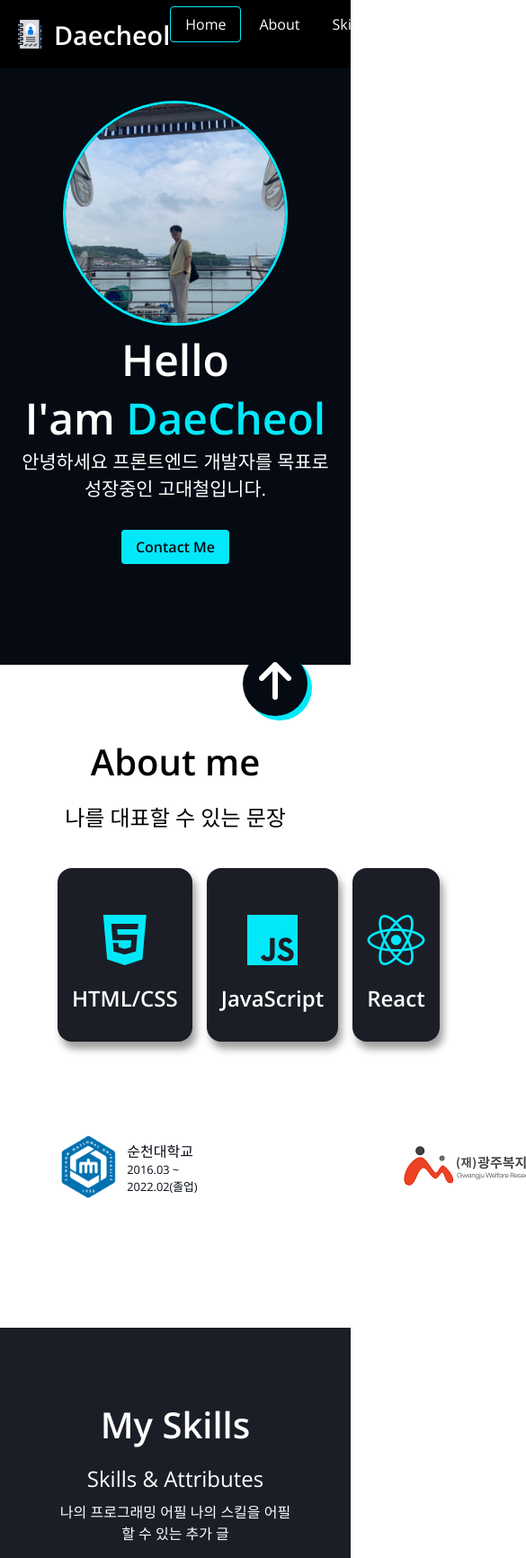
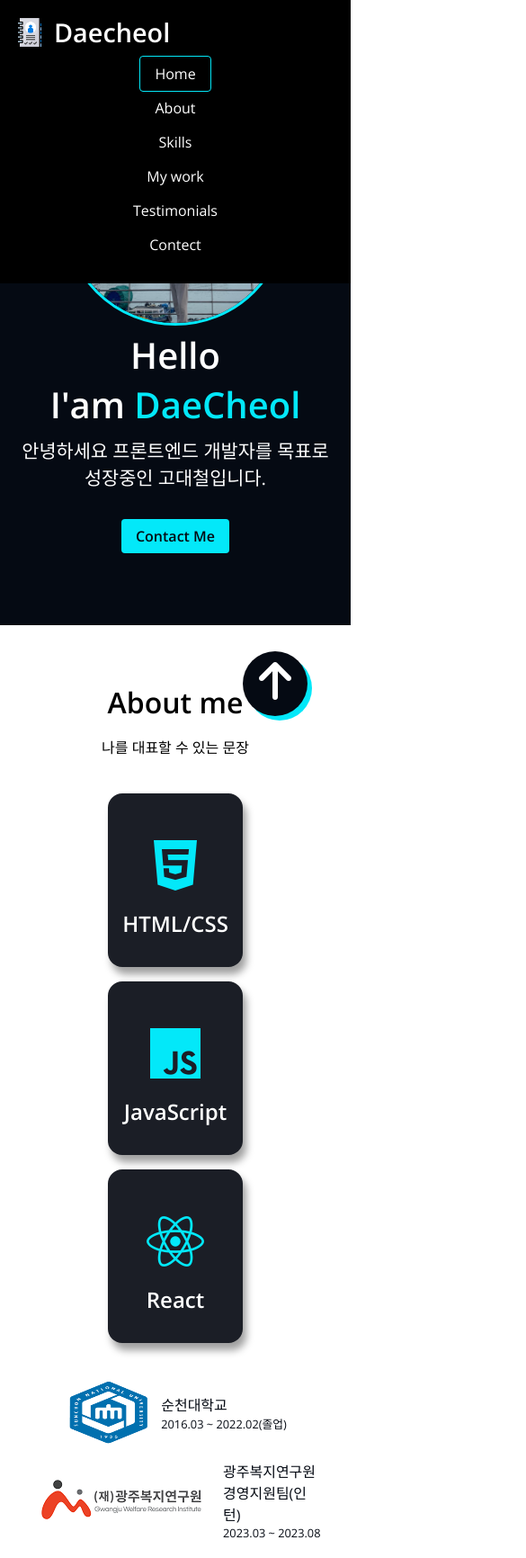
Before and after one commit to godaecheol/main-PortFolio, a plain HTML site: page index.html in a window 390 px wide. Shown: the top 1732 px of the page at 90% size, 585 px wide, since content can reach past the window. Drawn offline with nearby package versions, Linux system fonts and the light colour scheme.

Commit message:
CSS-Responsive

```diff
--- a/css/style.css
+++ b/css/style.css
@@ -450,3 +450,70 @@ button:focus {
 .content__link:hover {
   color: var(--color-accent);
 }
+
+@media screen and (max-width: 768px) {
+  .section {
+    padding: 3rem 2rem;
+  }
+  .title {
+    font-size: 2rem;
+  }
+  .description {
+    font-size: 1rem;
+  }
+
+  #home {
+    padding-bottom: 3rem;
+  }
+
+  .header {
+    flex-direction: column;
+    align-items: start;
+  }
+
+  .header__menu {
+    flex-direction: column;
+    text-align: center;
+    padding: 1rem 4rem;
+    gap: 1rem;
+  }
+
+  .header__nav {
+    width: 100%;
+  }
+
+  .home__title {
+    font-size: 2.5rem;
+    margin-bottom: 0.5rem;
+  }
+
+  .majors {
+    flex-direction: column;
+    align-items: center;
+  }
+
+  .jobs {
+    display: flex;
+    flex-direction: column;
+    gap: 0;
+  }
+  .job {
+    justify-content: center;
+  }
+
+  .skills-container {
+    grid-template-columns: 1fr;
+  }
+
+  .categories {
+    flex-direction: column;
+  }
+
+  .categorie {
+    width: 100%;
+  }
+
+  .projects {
+    grid-template-columns: repeat(2, 1fr);
+  }
+}
--- a/index.html
+++ b/index.html
@@ -36,7 +36,7 @@
         <img class="header__logo__img" src="images/favicon.png" alt="logo" />
         <h1 class="header__logo__title"><a href="#">Daecheol</a></h1>
       </div>
-      <nav>
+      <nav class="header__nav">
         <ul class="header__menu">
           <li><a class="header__menu__item active" href="#home">Home</a></li>
           <li><a class="header__menu__item" href="#about">About</a></li>
```
